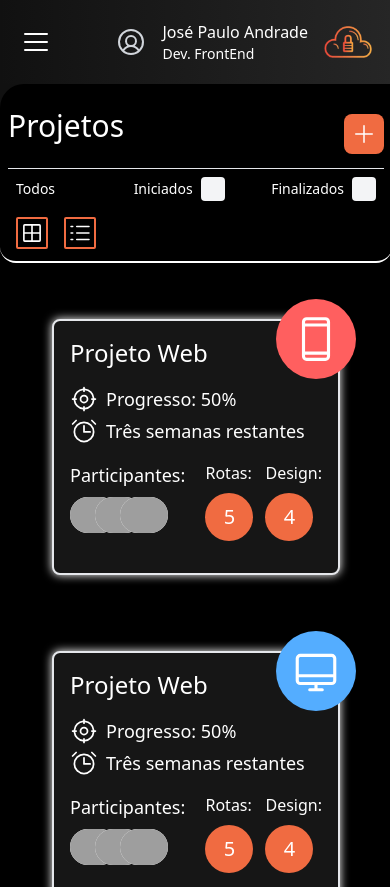
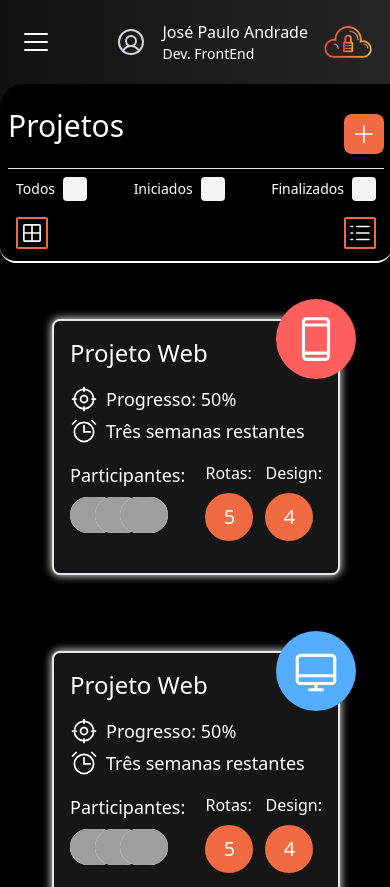
Before and after one commit to org-dev-dynasty/portal-interno-front, a React (Vite) app: page /portalInterno/projects in a window 390 px wide. Built offline with nearby package versions, Linux system fonts and the light colour scheme; grey boxes are pictures that could not be loaded.

Commit message:
feat: minor adjustments on the grid/list showing function

```diff
--- a/src/app/screens/portalInterno/projects/index.tsx
+++ b/src/app/screens/portalInterno/projects/index.tsx
@@ -40,7 +40,7 @@ export function Projects() {
                   <input
                     id="checked-checkbox"
                     type="checkbox"
-                    className="appearance-none w-6 h-6 sm:w-8 sm:h-8 bg-black border-white rounded dark:focus:ring-orange-600 dark:ring-offset-gray-800 focus:ring-2 dark:bg-black dark:border-white dark:border-2 ml-2 checked:bg-ORANGE checked:border-transparent hover:cursor-pointer"
+                    className="appearance-none w-6 h-6 sm:w-8 sm:h-8 bg-gray-100 border-white rounded dark:focus:ring-orange-600 dark:ring-offset-gray-800 focus:ring-2 dark:bg-black dark:border-white dark:border-2 ml-2 checked:bg-ORANGE checked:border-transparent hover:cursor-pointer"
                   />
                 </div>
                 <div className="flex items-center">
@@ -64,7 +64,7 @@ export function Projects() {
                   />
                 </div>
               </div>
-              <div className="flex space-x-4 mt-4 sm:mt-0 items-center">
+              <div className="flex justify-between  sm:space-x-4 mt-4 sm:mt-0 items-center">
                 <div className="flex w-8 h-8 bg-black border-2 border-ORANGE rounded-sm hover:cursor-pointer hover:border-LIGHT_ORANGE justify-center items-center duration-150">
                   <GridFour size={26} color="white" />
                 </div>
```
